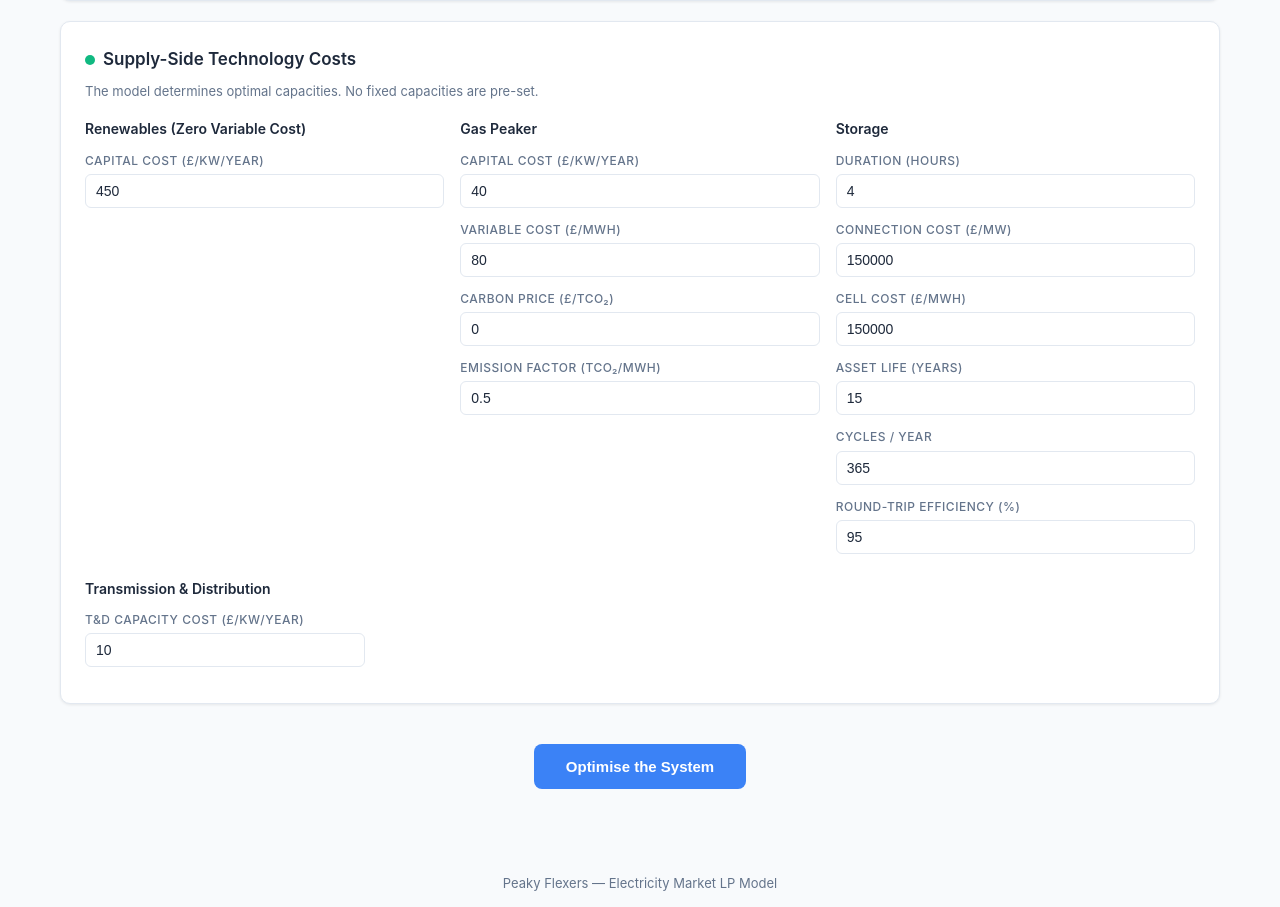
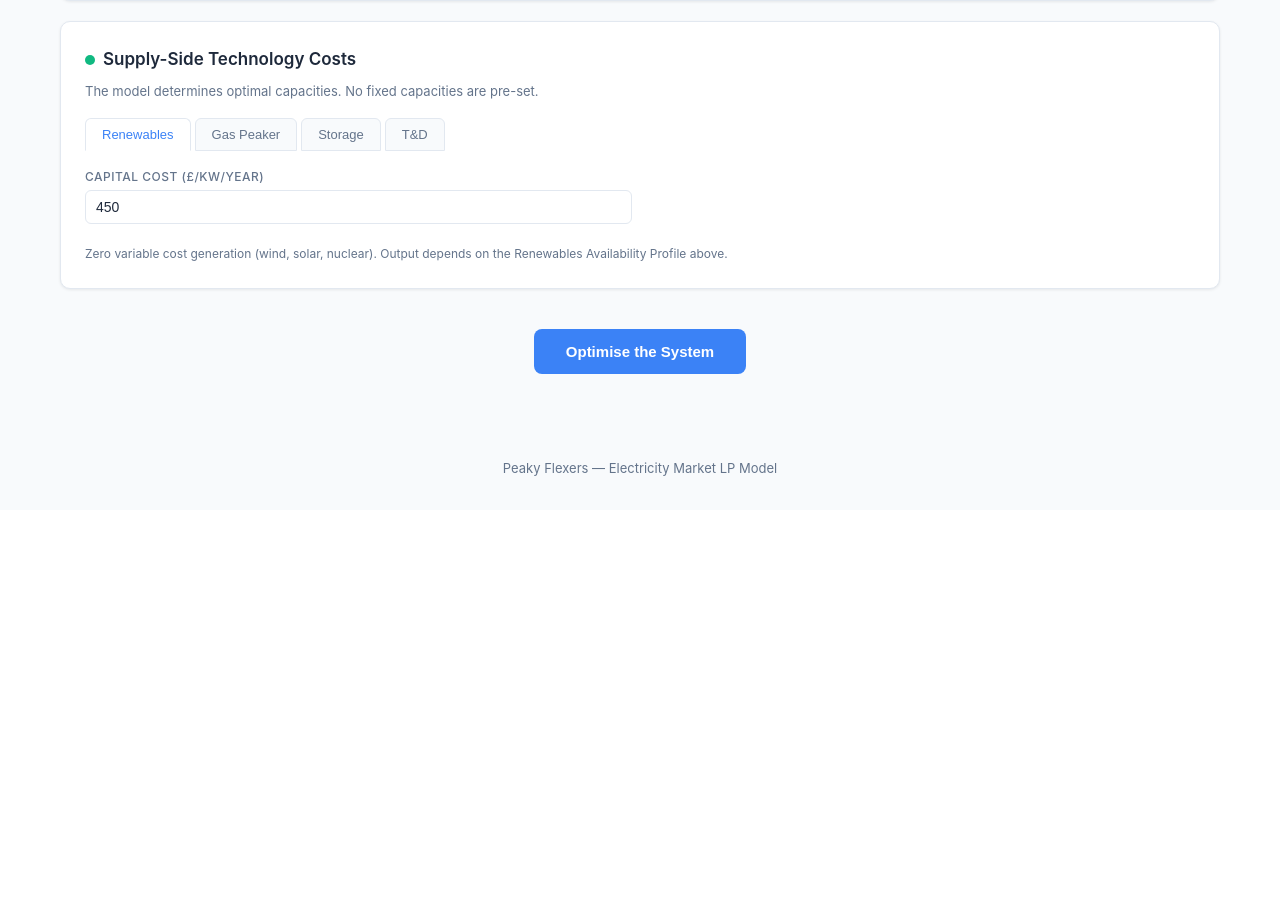
Before and after one commit to metakarma/FlexSys, a Flask app: page / in a window 1280 px wide. Shown: the part 1654-2561 px from the top of the page. After the commit the page ends 2130 px from the top, so only its background shows below. Run offline with Flask 3, Linux system fonts and the light colour scheme.

Commit message:
Reorganise supply cost inputs into tabbed layout
Replace the crowded 3-column grid with four tabs: Renewables, Gas
Peaker, Storage, and T&D. Each tab shows only that technology's
inputs, matching the demand tier tab pattern. Uses a scoped
switchSupplyTab function to avoid conflicts with existing demand tabs.

Made-with: Cursor

```diff
--- a/templates/index.html
+++ b/templates/index.html
@@ -49,6 +49,8 @@ header p { color: #94a3b8; margin-top: 6px; font-size: 15px; }
 .tab-btn.active { background: var(--surface); color: var(--accent); border-bottom-color: var(--surface); }
 .tab-panel { display: none; }
 .tab-panel.active { display: block; }
+.supply-panel { display: none; }
+.supply-panel.active { display: block; }
 
 .grid-3 { display: grid; grid-template-columns: repeat(3, 1fr); gap: 16px; }
 .grid-2 { display: grid; grid-template-columns: repeat(2, 1fr); gap: 16px; }
@@ -297,16 +299,25 @@ footer { text-align: center; padding: 32px 0; color: var(--muted); font-size: 13
   <div class="card">
     <h2><span class="dot" style="background:var(--success)"></span> Supply-Side Technology Costs</h2>
     <p style="font-size:13px;color:var(--muted);margin:-8px 0 16px;">The model determines optimal capacities. No fixed capacities are pre-set.</p>
-    <div class="grid-3">
-      <div>
-        <h4 style="font-size:14px;margin-bottom:10px;font-weight:600;">Renewables (Zero Variable Cost)</h4>
+    <div class="tabs" id="supply-tabs">
+      <button class="tab-btn active" onclick="switchSupplyTab(this,'supply-renewables')">Renewables</button>
+      <button class="tab-btn" onclick="switchSupplyTab(this,'supply-gas')">Gas Peaker</button>
+      <button class="tab-btn" onclick="switchSupplyTab(this,'supply-storage')">Storage</button>
+      <button class="tab-btn" onclick="switchSupplyTab(this,'supply-td')">T&amp;D</button>
+    </div>
+
+    <div class="supply-panel active" id="supply-renewables">
+      <div class="grid-2">
         <div class="field-group">
           <label>Capital Cost (<span class="cur">£</span>/kW/year)</label>
           <input type="number" id="zvc_capital_cost" step="any"/>
         </div>
       </div>
-      <div>
-        <h4 style="font-size:14px;margin-bottom:10px;font-weight:600;">Gas Peaker</h4>
+      <p style="font-size:12px;color:var(--muted);margin-top:8px;">Zero variable cost generation (wind, solar, nuclear). Output depends on the Renewables Availability Profile above.</p>
+    </div>
+
+    <div class="supply-panel" id="supply-gas">
+      <div class="grid-2">
         <div class="field-group">
           <label>Capital Cost (<span class="cur">£</span>/kW/year)</label>
           <input type="number" id="gas_capital_cost" step="any"/>
@@ -324,8 +335,10 @@ footer { text-align: center; padding: 32px 0; color: var(--muted); font-size: 13
           <input type="number" id="gas_emission_factor" step="any" min="0"/>
         </div>
       </div>
-      <div>
-        <h4 style="font-size:14px;margin-bottom:10px;font-weight:600;">Storage</h4>
+    </div>
+
+    <div class="supply-panel" id="supply-storage">
+      <div class="grid-2">
         <div class="field-group">
           <label>Duration (hours)</label>
           <input type="number" id="storage_duration" step="any" min="0.1"/>
@@ -351,15 +364,17 @@ footer { text-align: center; padding: 32px 0; color: var(--muted); font-size: 13
           <input type="number" id="storage_efficiency" step="any" min="1" max="100"/>
         </div>
       </div>
+      <p style="font-size:12px;color:var(--muted);margin-top:8px;">CapEx is annualised internally: power cost = connection / 1000 / life; energy cost = cell cost / 1000 / life, then amortised over cycles.</p>
     </div>
-    <div style="margin-top:12px;">
-      <h4 style="font-size:14px;margin-bottom:10px;font-weight:600;">Transmission &amp; Distribution</h4>
-      <div style="max-width:280px;">
+
+    <div class="supply-panel" id="supply-td">
+      <div class="grid-2">
         <div class="field-group">
           <label>T&amp;D Capacity Cost (<span class="cur">£</span>/kW/year)</label>
           <input type="number" id="td_cost" step="any" min="0"/>
         </div>
       </div>
+      <p style="font-size:12px;color:var(--muted);margin-top:8px;">Sized to peak system generation. The constraint binds at the sub-block with the highest total dispatched power.</p>
     </div>
   </div>
 
@@ -604,10 +619,19 @@ function buildSupply() {
 }
 
 function switchTab(btn, block) {
-  document.querySelectorAll(".tab-btn").forEach(b => b.classList.remove("active"));
-  document.querySelectorAll(".tab-panel").forEach(p => p.classList.remove("active"));
+  const parent = btn.parentElement;
+  parent.querySelectorAll(".tab-btn").forEach(b => b.classList.remove("active"));
+  parent.parentElement.querySelectorAll(".tab-panel").forEach(p => p.classList.remove("active"));
   btn.classList.add("active");
   document.getElementById("panel-" + block).classList.add("active");
+}
+
+function switchSupplyTab(btn, panelId) {
+  const parent = btn.parentElement;
+  parent.querySelectorAll(".tab-btn").forEach(b => b.classList.remove("active"));
+  parent.parentElement.querySelectorAll(".supply-panel").forEach(p => p.classList.remove("active"));
+  btn.classList.add("active");
+  document.getElementById(panelId).classList.add("active");
 }
 
 function gatherInputs() {
```
